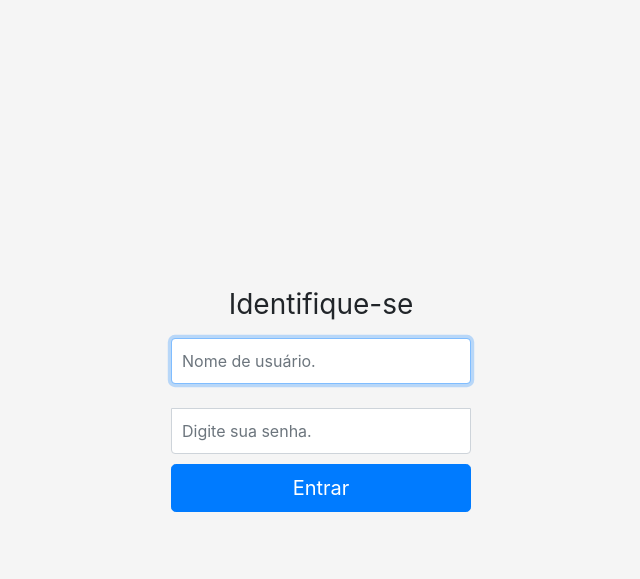
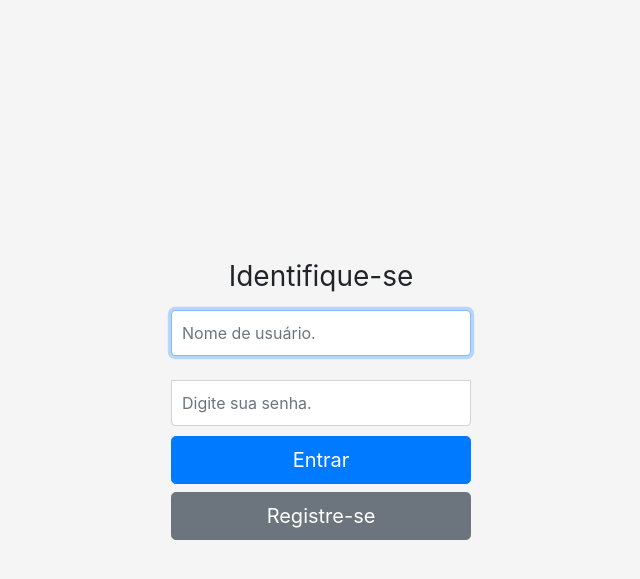
Before and after one commit to fabio-zanin/django-fandre, a Django app: page /contas/login/ in a window 1280 px wide. Shown: the top 579 px of the page, without its empty margins (319-959 px from the left). Run offline with Django 3.2, Linux system fonts and the light colour scheme; some libraries are stand-ins or nearby versions.

Commit message:
Initial Deployment Projects

```diff
--- a/requirements.txt
+++ b/requirements.txt
@@ -1,3 +1,4 @@
+asgiref==3.4.1
 dj-database-url==0.5.0
 Django==2.2.28
 django-heroku==0.3.1
@@ -5,6 +6,7 @@ django-widget-tweaks==1.4.12
 gunicorn==20.1.0
 Pillow==9.1.1
 psycopg2==2.8.6
+psycopg2-binary==2.8.6
 python-decouple==3.6
 pytz==2022.1
 sqlparse==0.4.2
--- a/templates/accounts/login_user.html
+++ b/templates/accounts/login_user.html
@@ -20,6 +20,7 @@
         <label for="inputPassword" class="sr-only">Senha</label>
         <input type="password" id="password" name="password" class="form-control" placeholder="Digite sua senha." required>
         <button class="btn btn-lg btn-primary btn-block" type="submit">Entrar</button>
+        <a href="{% url 'accounts:add_user' %}"  class="btn btn-lg btn-secondary btn-block" type="submit">Registre-se</a>
       </form>
 
       <script src="{% static 'js/jquery-3.6.0.slim.js' %}"></script>
```
